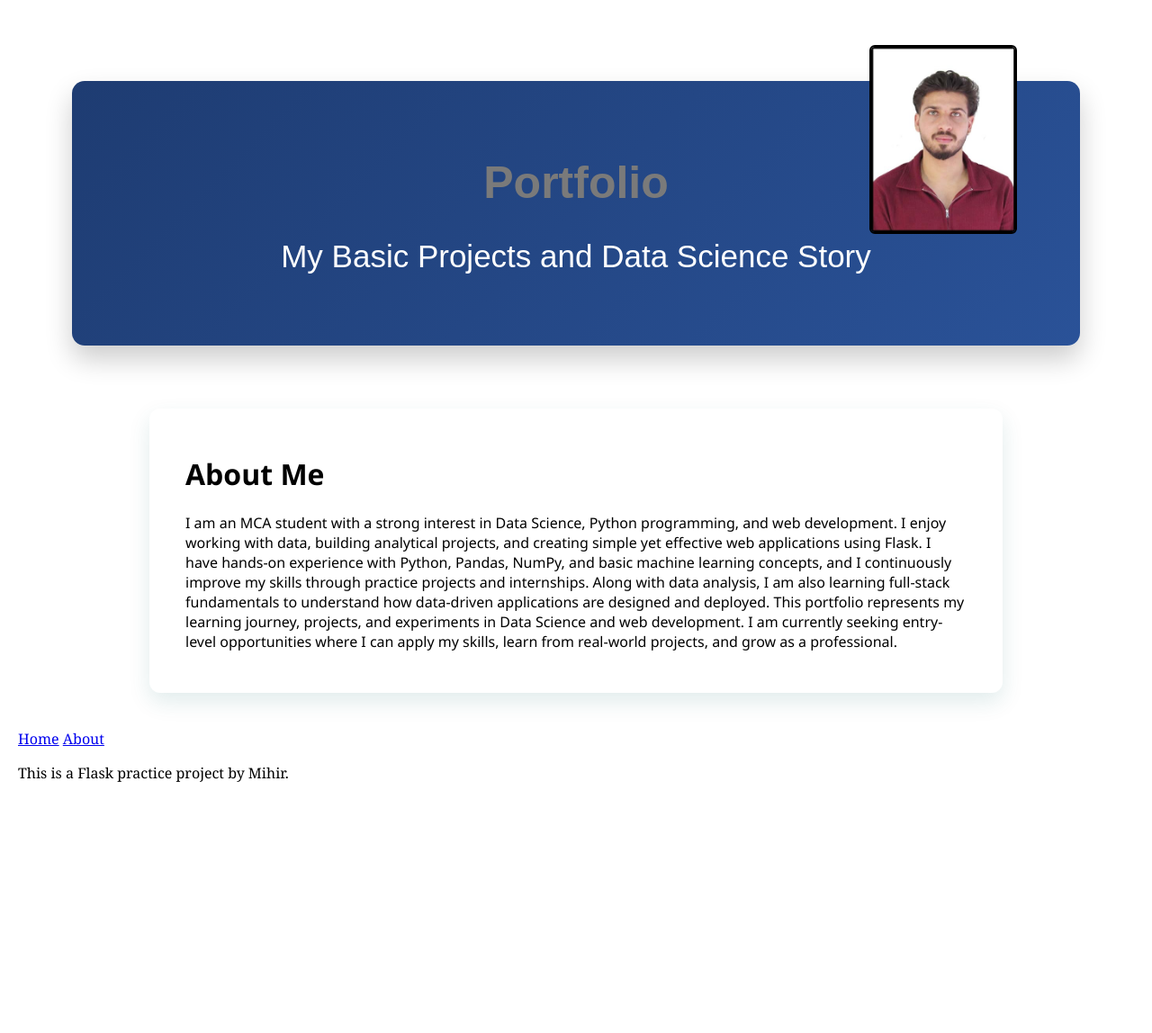
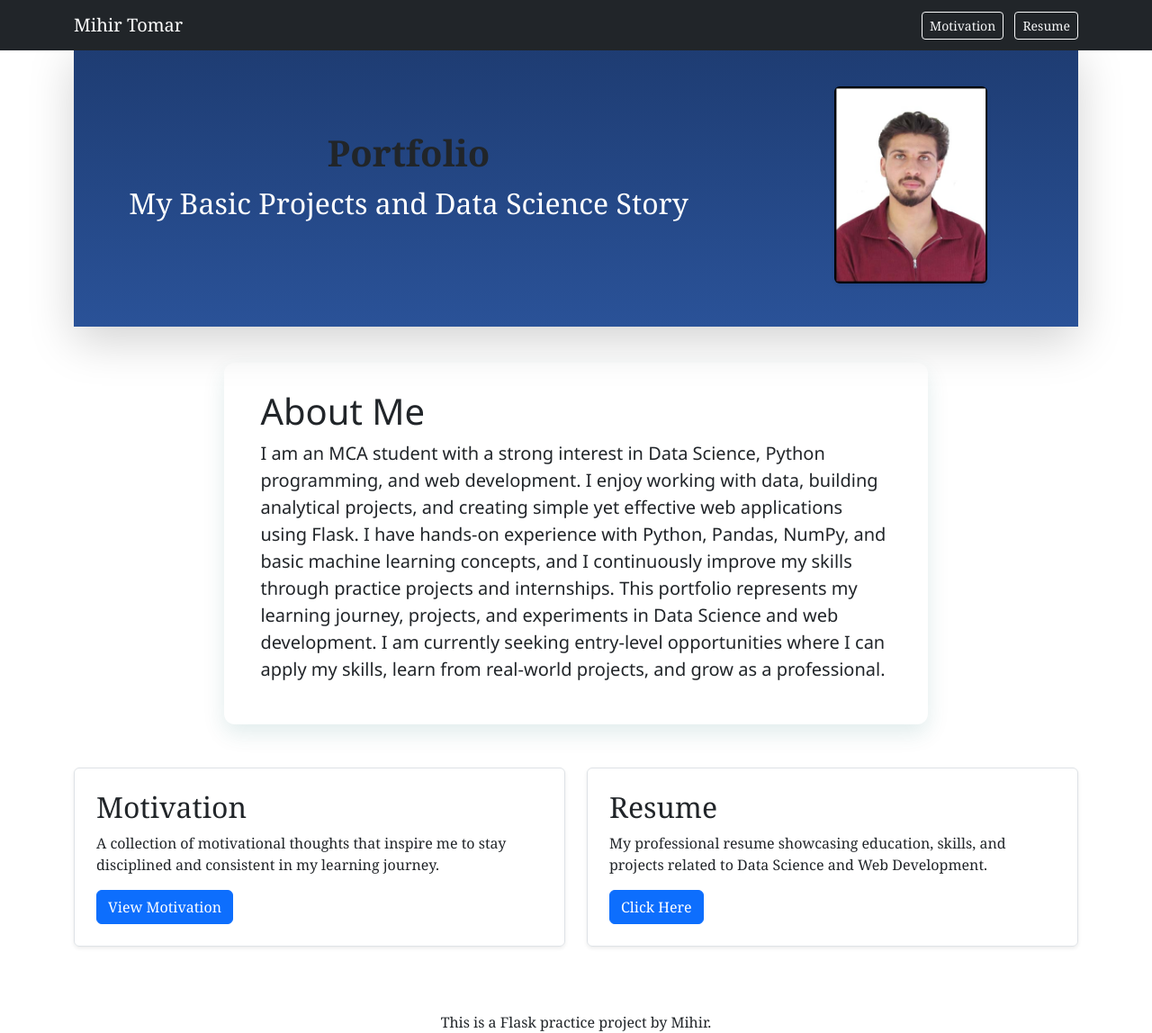
Before and after one commit to mihirchaudhary3747/Mihir_flask, a Flask app: page / in a window 1280 px wide. Shown: the whole page at 90% size. Before the commit the page ends 869 px from the top, so only its background shows below. Run offline with Flask 3, Linux system fonts and the light colour scheme.

Commit message:
Apply some Bootstrap for making it responsive.

```diff
--- a/static/style.css
+++ b/static/style.css
@@ -1,19 +1,19 @@
 body{
   margin: 0;
-  padding: 20px;
   font-family: Georgia, serif;
 }
 
+.hero-dark {
+  background: linear-gradient(
+    180deg,
+    #1e3c72,
+    #2a5298
+  );
+}
 
-.profile-pic{
-  position: absolute;
-  top: 50px;
-  right: 150px;
-  width: 160px;
-  height: auto;
-  border-radius: 6px;
-  border: 2px solid #000;
-}
+
+
+
 #start {
   font-size: 50px;
   font-family: sans-serif;
@@ -42,24 +42,8 @@ body{
   box-shadow: 0 10px 25px rgba(0,100,100,.12);
 
   font-family: 'Poppins', 'Segoe UI', sans-serif;
+}
 
+#size{
+  font-size: 20px;
 }
-.upper-section{
-  width: 100%;
-      max-width: 1000px;
-      margin: 70px auto;
-      padding: 50px 60px;
-
-      background: linear-gradient(
-          135deg,
-          #1e3c72,
-          #2a5298
-      );
-
-      color: #ffffff;
-      border-radius: 14px;
-
-      font-family: 'Poppins', 'Segoe UI', sans-serif;
-      box-shadow: 0 15px 30px rgba(0,0,0,0.2);
-  }
-}
--- a/templates/about.html
+++ b/templates/about.html
@@ -1,40 +1,88 @@
-<!DOCTYPE html>
-<html lang="en">
-<head>
-    <meta charset="UTF-8">
-    <meta name="viewport" content="width=device-width, initial-scale=1.0">
-    <meta http-equiv="Cache-Control" content="no-cache, no-store, must-revalidate">
-    <title>Mihir Chaudhary Portfolio</title>
-    <link rel="stylesheet" href="{{ url_for('static', filename='style.css') }}">
-</head>
-<body>
+{% extends "base.html" %}
 
-    <div class= "upper-section">
-        <h1 id=start >Portfolio</h1>
+{% block content %}
 
-        <img src="https://0994c19e-0830-4b08-a1f7-9065a14a7d24-00-32oz2oo8oksh4.pike.replit.dev/static/IMG_3325.JPG"
-           class="profile-pic"
-            alt="mihir profile photo">
+<!-- HERO SECTION -->
+<div class="hero-dark text-white py-5 shadow-lg">
+  <div class="container">
 
-        <h2 id = "start2">My Basic Projects and Data Science Story</h2>
+    <div class="row align-items-center">
+
+      <!-- LEFT: TEXT -->
+      <div class="col-md-8 text-center mb-4 mb-md-0">
+        <h1 class="fw-bold text-dark">Portfolio</h1>
+        <p class="fs-2">
+          My Basic Projects and Data Science Story
+        </p>
+      </div>
+
+      <!-- RIGHT: PHOTO -->
+      <div class="col-md-4 text-center">
+        <img
+          src="{{ url_for('static', filename='IMG_3325.JPG') }}"
+          alt="profile photo"
+            class="img-fluid rounded shadow-sm"
+          style="max-width: 170px;"
+        >
+      </div>
+
     </div>
 
+  </div>
+</div>
 
-    <div class= "para">
-        <h1>About Me</h1>
-        <p>I am an MCA student with a strong interest in Data Science, Python programming, and web development. I enjoy working with data, building analytical projects, and creating simple yet effective web applications using Flask.
 
-        I have hands-on experience with Python, Pandas, NumPy, and basic machine learning concepts, and I continuously improve my skills through practice projects and internships. Along with data analysis, I am also learning full-stack fundamentals to understand how data-driven applications are designed and deployed.
+<div class="para">
+    <h1>About Me</h1>
+    <p id="size">
+        I am an MCA student with a strong interest in Data Science, Python programming,
+        and web development. I enjoy working with data, building analytical projects,
+        and creating simple yet effective web applications using Flask.
 
-        This portfolio represents my learning journey, projects, and experiments in Data Science and web development. I am currently seeking entry-level opportunities where I can apply my skills, learn from real-world projects, and grow as a professional.</p>
+        I have hands-on experience with Python, Pandas, NumPy, and basic machine learning
+        concepts, and I continuously improve my skills through practice projects and internships.
+
+        This portfolio represents my learning journey, projects, and experiments in Data Science
+        and web development. I am currently seeking entry-level opportunities where I can apply
+        my skills, learn from real-world projects, and grow as a professional.
+    </p>
+</div>
+
+<div class="row mt-5">
+
+  <!-- MOTIVATION COLUMN -->
+  <div class="col-md-6 mb-4">
+    <div class="p-4 border rounded shadow-sm h-100">
+      <h2>Motivation</h2>
+      <p>
+        A collection of motivational thoughts that inspire me to stay disciplined
+        and consistent in my learning journey.
+      </p>
+      <a href="/motivation" class="btn btn-primary">
+        View Motivation
+      </a>
     </div>
+  </div>
 
-    <nav>
-        <a href="/">Home</a>
-        <a href="/about">About</a>
-    </nav>
-    <main>
-        <p>This is a Flask practice project by Mihir.</p>
-    </main>
-</body>
-</html>
+  <!-- RESUME COLUMN -->
+  <div class="col-md-6 mb-4">
+    <div class="p-4 border rounded shadow-sm h-100">
+      <h2>Resume</h2>
+      <p>
+        My professional resume showcasing education, skills, and projects
+        related to Data Science and Web Development.
+      </p>
+      <a href="/resume" class="btn btn-primary">
+        Click Here
+      </a>
+    </div>
+  </div>
+
+</div>
+
+
+<footer class="mt-5 text-center">
+    This is a Flask practice project by Mihir.
+</footer>
+
+{% endblock %}
--- /dev/null
+++ b/templates/base.html
@@ -0,0 +1,29 @@
+<!DOCTYPE html>
+<html lang="en">
+<head>
+  <meta charset="UTF-8">
+  <title>{% block title %}Portfolio{% endblock %}</title>
+
+  <link href="https://cdn.jsdelivr.net/npm/bootstrap@5.3.8/dist/css/bootstrap.min.css" rel="stylesheet">
+  <link rel="stylesheet" href="{{ url_for('static', filename='style.css') }}">
+</head>
+<body>
+
+  <nav class="navbar navbar-dark bg-dark fixed-top">
+
+  <div class="container">
+    <a class="navbar-brand" href="/">Mihir Tomar</a>
+    <div>
+      <a class="btn btn-outline-light btn-sm me-2" href="/motivation">Motivation</a>
+      <a class="btn btn-outline-light btn-sm" href="/resume">Resume</a>
+    </div>
+  </div>
+</nav>
+
+<div class="container mt-5">
+  {% block content %}{% endblock %}
+</div>
+
+<script src="https://cdn.jsdelivr.net/npm/bootstrap@5.3.8/dist/js/bootstrap.bundle.min.js"></script>
+</body>
+</html>
```
